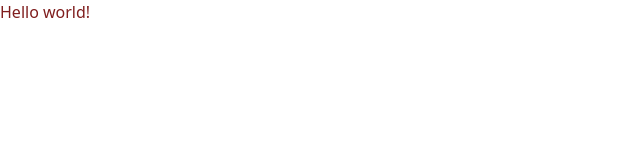
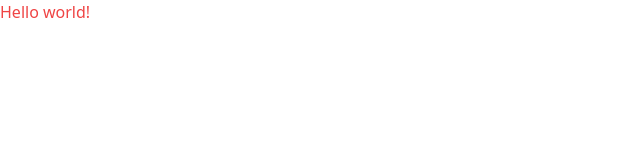
Before and after one commit to crazyysasha/special-chainsaw, a Vue app: page / in a window 1280 px wide. Shown: the top 160 px of the page, without its empty margins (0-640 px from the left). Built offline with nearby package versions, Linux system fonts and the light colour scheme.

Commit message:
Ozodbek/11-2

```diff
--- a/src/App.vue
+++ b/src/App.vue
@@ -1,8 +1,7 @@
 <script setup>
 </script>
-
 <template>
- <div class="text-red-900">
-  Hello world!
- </div>
-  </template>
+  <div class="text-red-500">
+    Hello world!
+  </div>
+</template>
```
